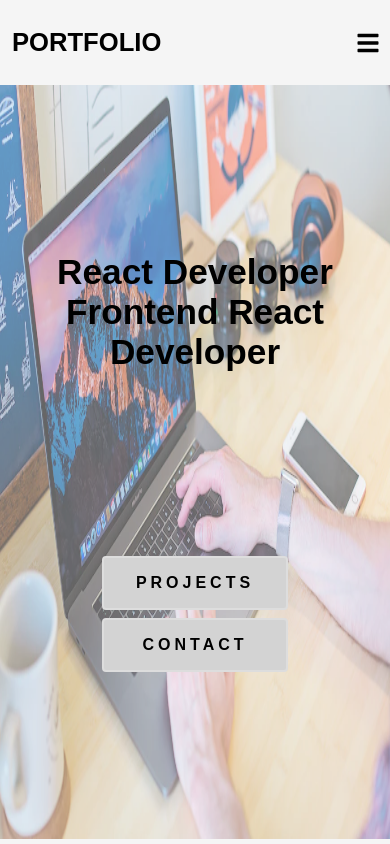
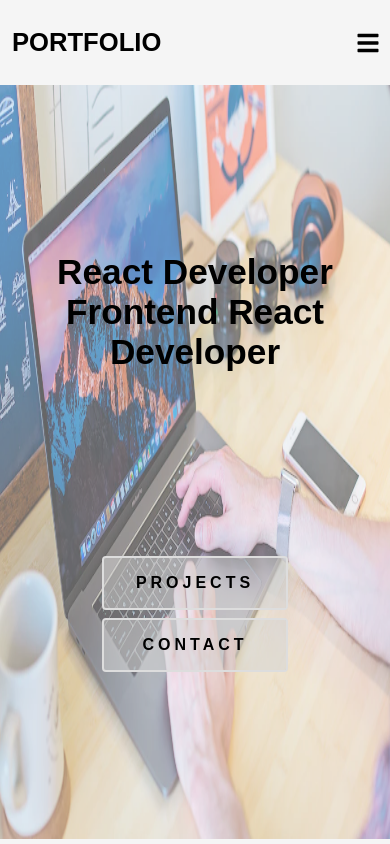
Before and after one commit to nonamehj/nonamehj.github.io, a React (Create React App) app in the folder homepage/: page /#/ in a window 390 px wide. Built offline with nearby package versions, Linux system fonts and the light colour scheme; the HTML template or start-up script is replaced by a standard one.

Commit message:
HeroSection 버튼 수정

```diff
--- a/homepage/src/components/home/HeroSectionStyle.css
+++ b/homepage/src/components/home/HeroSectionStyle.css
@@ -45,10 +45,8 @@
   padding: 0.25rem;
   margin: 0.5rem;
   z-index: 1;
-  /* border: 1px solid red; */
 }
 .portfolio-hero-links ul {
-  flex: 1;
   display: flex;
   justify-content: center;
   align-items: center;
@@ -61,14 +59,23 @@
   width: 100%;
   border: 2px solid #ddd;
   border-radius: 0.25rem;
-  background-color: lightgray;
-  /* border: 1px solid red; */
 }
+
 .portfolio-hero-links a {
+  display: flex;
+  justify-content: center;
+  align-items: center;
   padding: 1rem 1.5rem;
+  width: 100%;
+
   color: #000;
+  background-color: rgba(211, 211, 211, 0.5);
   cursor: pointer;
 }
+.portfolio-hero-links a:hover {
+  background-color: rgba(211, 211, 211, 0.8);
+}
+
 @media screen and (max-width: 767px) {
   .portfolio-hero-titles h1 {
     font-size: 2rem;
@@ -86,7 +93,7 @@
     flex-direction: column;
   }
   .portfolio-hero-links li {
-    width: 100%;
+    /* width: 100%; */
   }
   .portfolio-hero-links a {
     padding: 1rem 1rem;
```
